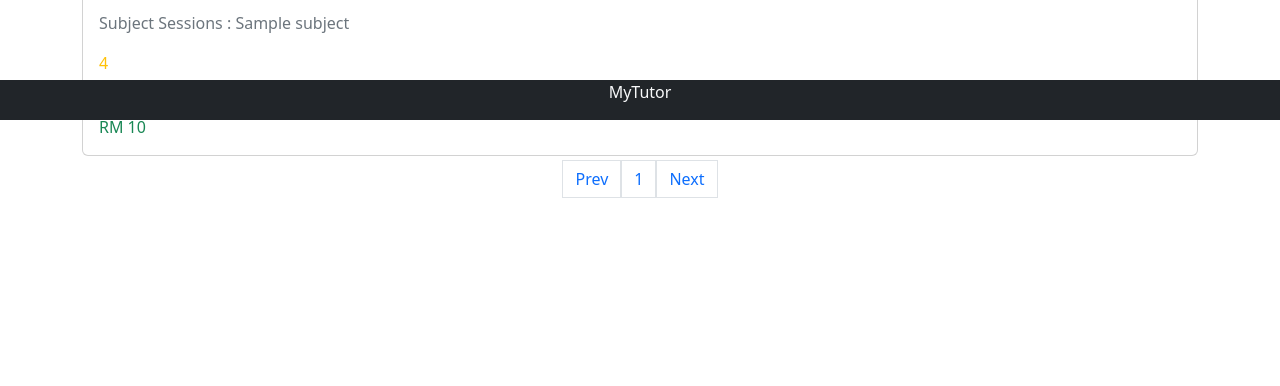
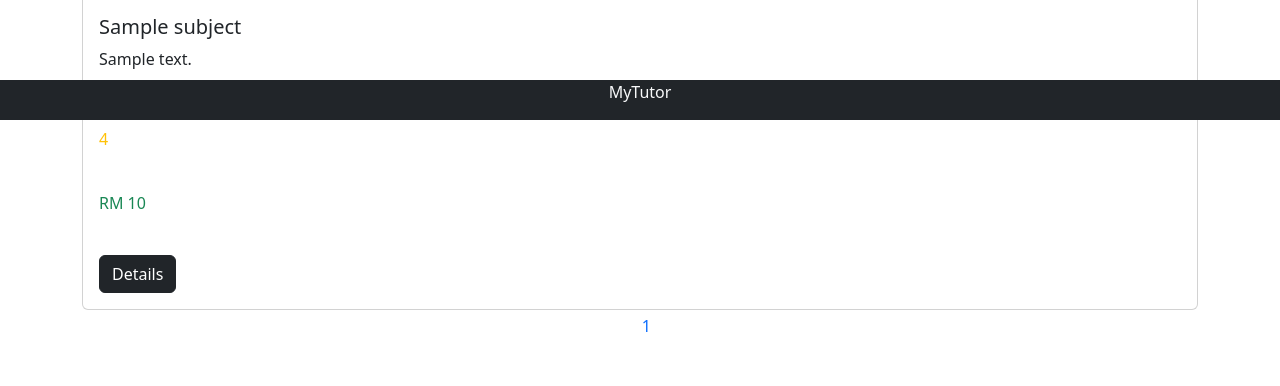
Before and after one commit to MikhaelEnricoSetianto/MyTutorWeb, a PHP site: page /mytutor/php/home.php in a window 1280 px wide. Shown: the part 680-1066 px from the top of the page. Before the commit the page ends 878 px from the top, so only its background shows below. Run offline with PHP 8.4, Linux system fonts and the light colour scheme; the visitor is signed in with stand-in values (Sample User, id 1); tables that the repository leaves empty or names only in its code hold one stand-in row (values such as "Sample post").

Commit message:
search,detail

```diff
--- a/css/style.css
+++ b/css/style.css
@@ -80,7 +80,7 @@
 
 .submitbtn{
     width: 70%;
-    padding: 50px 20px;
+    padding: 10px 20px;
     cursor: pointer;
     display: block;
     margin: auto;
--- a/php/home.php
+++ b/php/home.php
@@ -1,22 +1,33 @@
 <?php
-include("dbconnect.php");
 session_start();
 if (!isset($_SESSION['email'])) {
   echo "<script>window.location.replace('../html/index.html')</script>";
 }
 
-$limit = 10;
-$page = (isset($_GET['page']) && is_numeric($_GET['page'])) ? $_GET['page'] : 1;
-$pageStart = ($page - 1) * $limit;
-$sqlSubject = "SELECT * FROM tbl_subjects LIMIT $pageStart, $limit";
-$stmt = $conn->prepare($sqlSubject);
-$stmt->execute();
-$result = $stmt->get_result();
-$sql = $conn->query("SELECT count(subject_id) AS id FROM tbl_subjects")->fetch_assoc();
-$allRecords = $sql['id'];
-$totalPages = ceil($allRecords / $limit);
-$prev = $page - 1;
-$next = $page + 1;
+include("dbconnect.php");
+if (isset($_GET['search'])) {
+  $search = $_GET['search'];
+  $sqlloadsubject = "SELECT * FROM tbl_subjects WHERE subject_name LIKE '%$search%' ORDER BY subject_id ASC";
+}
+else {
+  $sqlloadsubject = "SELECT * FROM tbl_subjects";
+}
+
+$results_per_page = 10;
+if (isset($_GET['page'])) {
+  $page = (int)$_GET['page'];
+  $page_first_result = ($page - 1) * $results_per_page;
+} else {
+  $page = 1;
+  $page_first_result = 0;
+}
+
+$page_first_result = ($page - 1) * $results_per_page;
+$result = $conn->query($sqlloadsubject);
+$number_of_result = $result->num_rows;
+$totalPages = ceil($number_of_result / $results_per_page);
+$sqlloadsubject = $sqlloadsubject . " LIMIT $page_first_result , $results_per_page";
+$result = $conn->query($sqlloadsubject);
 ?>
 
 <!DOCTYPE html>
@@ -46,6 +57,13 @@ $next = $page + 1;
     </nav>
 
 
+    <form method="get" action="../php/home.php">
+    <div class="input">
+      <input type="text" class="form-control rounded" name="search" id="search" placeholder="Search here" aria-label="search" aria-describedby="search-addon">
+      <button type="submit" class="btn btn-dark">Search
+      </button>
+    </div>
+    </form>
 
     <nav id="NavBar" class="navbar navbar-expand-lg bg-black fixed-top card">
       <div class="container-fluid">
@@ -78,43 +96,78 @@ $next = $page + 1;
                 <p class="card-text">
                   <?php echo $row['subject_description']; ?>
                 </p>
-                <p class="card-text text-muted">Subject Sessions :
-                  <?php echo $row['subject_sessions']; ?>
+                <p class="card-text">
+                  <?php echo $row['subject_sessions']; ?> Sessions
                 </p>
                 <p class="card-text text-warning">
                   <?php echo $row['subject_rating']; ?>
                 </p>
                 <br>
-                <p class="card-text text-success" style="bottom: 15px;">RM
+                <p class="card-text text-success">RM
                   <?php echo $row['subject_price']; ?>
                 </p>
+                <br>
 
+                <!-- Button trigger modal -->
+                <button type="button" class="btn btn-dark" data-bs-toggle="modal" data-bs-target="#Modal">
+                  Details
+                </button>
+
+                <!-- Modal -->
+                <div class="modal fade" id="Modal" tabindex="-1" aria-labelledby="ModalLabel" aria-hidden="true">
+                 <div class="modal-dialog modal-dialog-centered modal-dialog-scrollable">
+                   <div class="modal-content">
+                     <div class="modal-header">
+                        <h6 class="modal-title" id="ModalLabel"><?php echo $row ['subject_name'];?>
+                        </h6>
+                        <button type="button" class="btn-close" data-bs-dismiss="modal" aria-label="Close"></button>
+                      </div>
+                     <div class="modal-body">
+                        <p class="card-text">
+                  <?php echo $row['subject_description']; ?>
+                </p>
+                <p class="card-text">
+                  <?php echo $row['subject_sessions']; ?> Sessions
+                </p>
+                <p class="card-text text-warning">
+                  <?php echo $row['subject_rating']; ?>
+                </p>
+                <br>
+                <p class="card-text text-success">RM
+                  <?php echo $row['subject_price']; ?>
+                </p>
+                <br>
+                      </div>
+                     <div class="modal-footer">
+                        <button type="button" class="btn btn-secondary" data-bs-dismiss="modal">Close</button>
+                      </div>
+                    </div>
+                  </div>
+                </div>
               </div>
             </div>
         </div>
       <?php
       }
       ?>
-      <nav aria-label="Page navigation mt-10">
-        <ul class="pagination justify-content-center">
-          <li><a class="page-link" href="<?php if ($page <= 1) {
-                                          echo '#';
-                                        } else {
-                                          echo " ?page=" . $prev;
-                                        } ?>">Prev</a>
-          </li>
-          <?php for ($a = 1; $a <= $totalPages; $a++) : ?>
-            <li><a class="page-link" href="home.php?page=<?= $a; ?>"><?= $a; ?></a>
-            </li>
-          <?php endfor; ?>
-          <li><a class="page-link" href="<?php if ($page >= $totalPages) {
-                                          echo '#';
-                                        } else {
-                                          echo " ?page=" . $next;
-                                        } ?>">Next</a>
-          </li>
-        </ul>
-      </nav>
+       <?php
+    $num = 1;
+    if ($page == 1) {
+        $num = 1;
+    } else if ($page == 2) {
+        $num = ($num) + 10;
+    }
+    else {
+        $num = $page * 10 - 9;
+    }
+    echo "<div class='row'>";
+    echo "<center>";
+    for ($page = 1; $page <= $totalPages; $page++) {
+        echo '<a href = "home.php?page=' . $page . '" style=
+            "text-decoration: none">&nbsp&nbsp&nbsp' . $page .' </a>';
+    }
+
+    ?>
     </div>
   </main>
 
--- a/php/login.php
+++ b/php/login.php
@@ -6,7 +6,7 @@ if (isset($_POST['submit'])) {
     die();
 }
     include 'dbconnect.php';
-    $email = addslashes($_POST['email']);
+    $email = $_POST['email'];
     $pass_word = $_POST['password'];
     $sqllogin = "SELECT * FROM mytutor WHERE email = '$email' AND pass_word = '$pass_word'";
     $result = mysqli_query($conn, $sqllogin) or die(mysql_error());
```
Also changed, not shown: assets/courses/16.png (added), assets/courses/17.png (added), assets/courses/18.png (added), assets/courses/19.png (added), assets/courses/20.png (added), assets/courses/21.png (added), assets/tutors/10.jpg (added).
